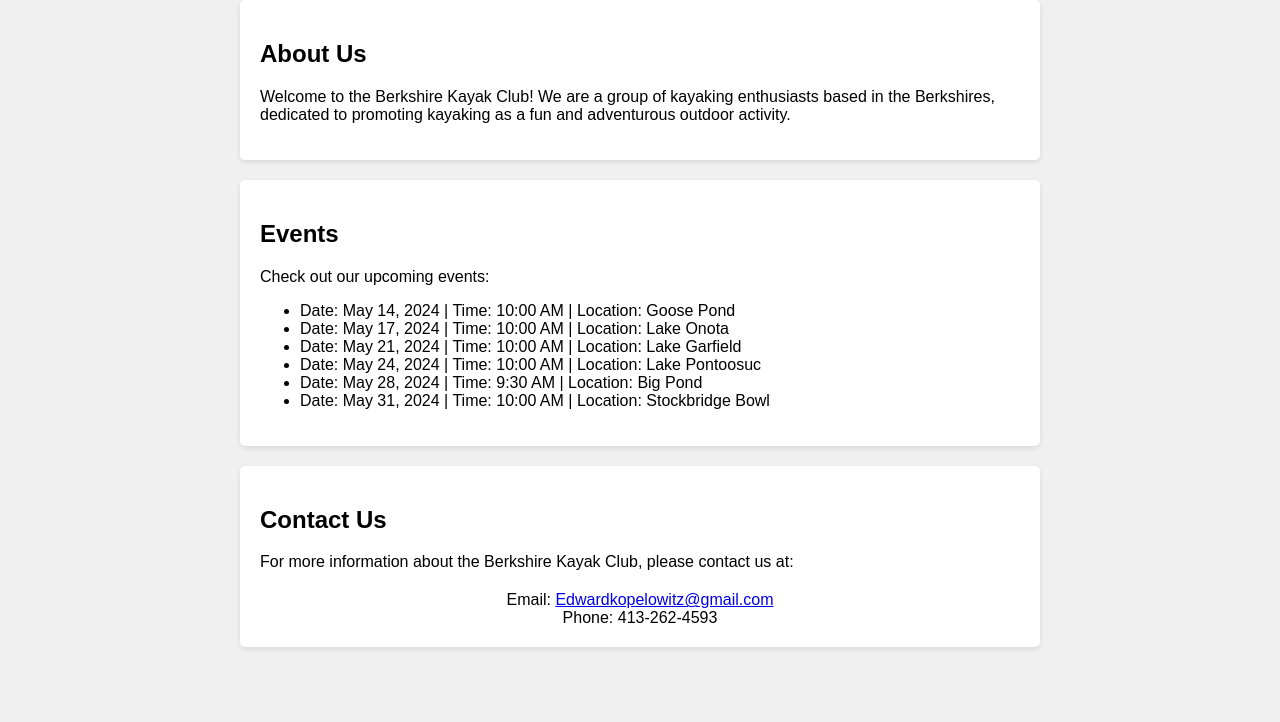
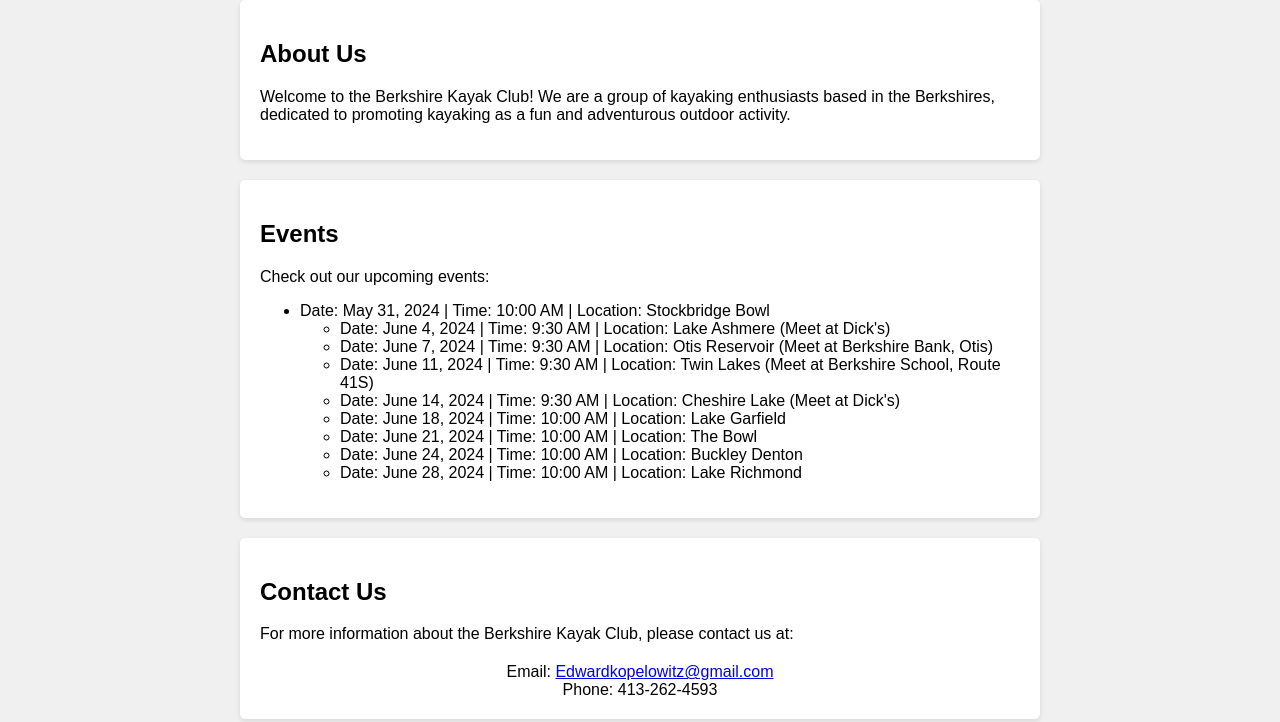
Before and after one commit to kylestrougo/berkshire-kayak-club, a plain HTML site: page index.html in a window 1280 px wide. Shown: the part 285-1007 px from the top of the page. Before the commit the page ends 952 px from the top, so only its background shows below. Drawn offline with Linux system fonts and the light colour scheme.

Commit message:
Update index.html

```diff
--- a/index.html
+++ b/index.html
@@ -81,12 +81,18 @@
             <h2>Events</h2>
             <p>Check out our upcoming events:</p>
                     <ul>
-                <li>Date: May 14, 2024 | Time: 10:00 AM | Location: Goose Pond</li>
-                <li>Date: May 17, 2024 | Time: 10:00 AM | Location: Lake Onota</li>
-                     <li>Date: May 21, 2024 | Time: 10:00 AM | Location: Lake Garfield</li>
-                        <li>Date: May 24, 2024 | Time: 10:00 AM | Location: Lake Pontoosuc</li>
-                        <li>Date: May 28, 2024 | Time: 9:30 AM | Location: Big Pond</li>
                         <li>Date: May 31, 2024 | Time: 10:00 AM | Location: Stockbridge Bowl</li>
+<ul>
+    <li>Date: June 4, 2024 | Time: 9:30 AM | Location: Lake Ashmere (Meet at Dick's)</li>
+    <li>Date: June 7, 2024 | Time: 9:30 AM | Location: Otis Reservoir (Meet at Berkshire Bank, Otis)</li>
+    <li>Date: June 11, 2024 | Time: 9:30 AM | Location: Twin Lakes (Meet at Berkshire School, Route 41S)</li>
+    <li>Date: June 14, 2024 | Time: 9:30 AM | Location: Cheshire Lake (Meet at Dick's)</li>
+    <li>Date: June 18, 2024 | Time: 10:00 AM | Location: Lake Garfield</li>
+    <li>Date: June 21, 2024 | Time: 10:00 AM | Location: The Bowl</li>
+    <li>Date: June 24, 2024 | Time: 10:00 AM | Location: Buckley Denton</li>
+    <li>Date: June 28, 2024 | Time: 10:00 AM | Location: Lake Richmond</li>
+</ul>
+
             </ul>
         </section>
         <section>
```
